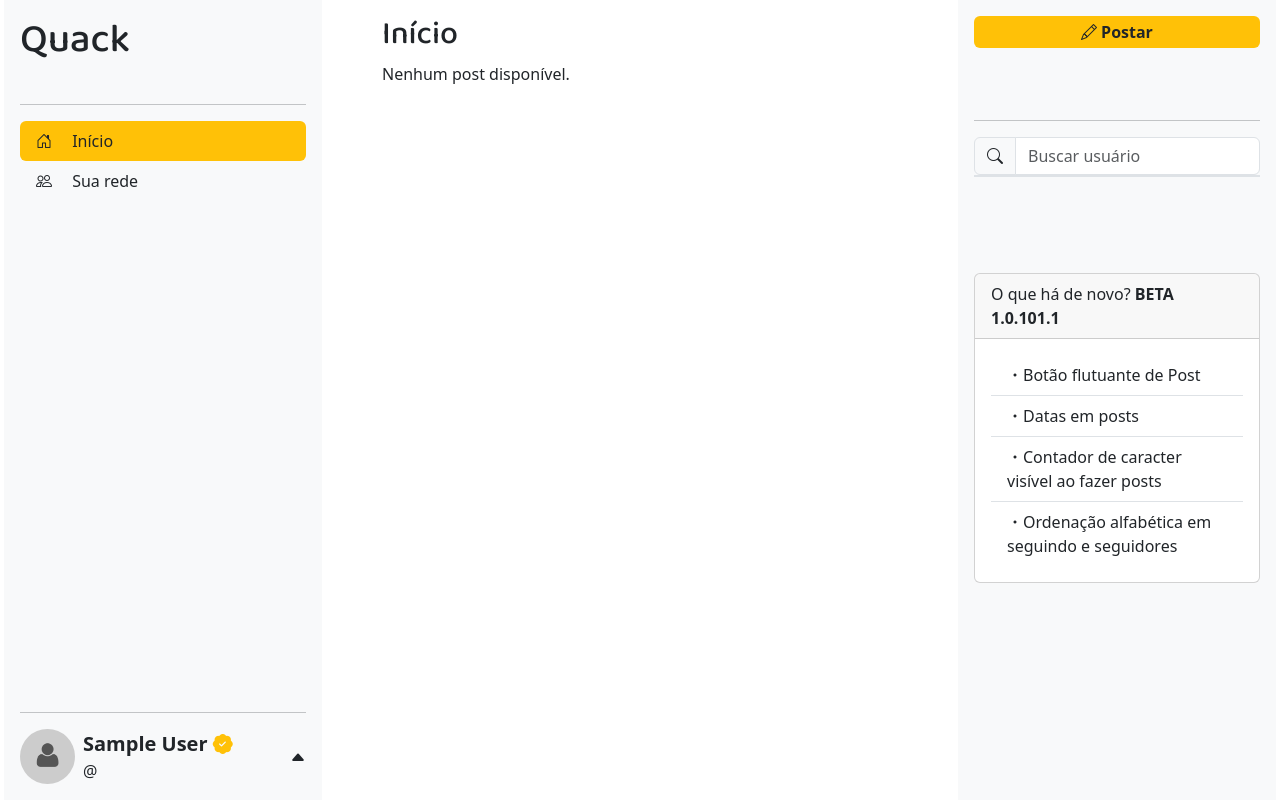
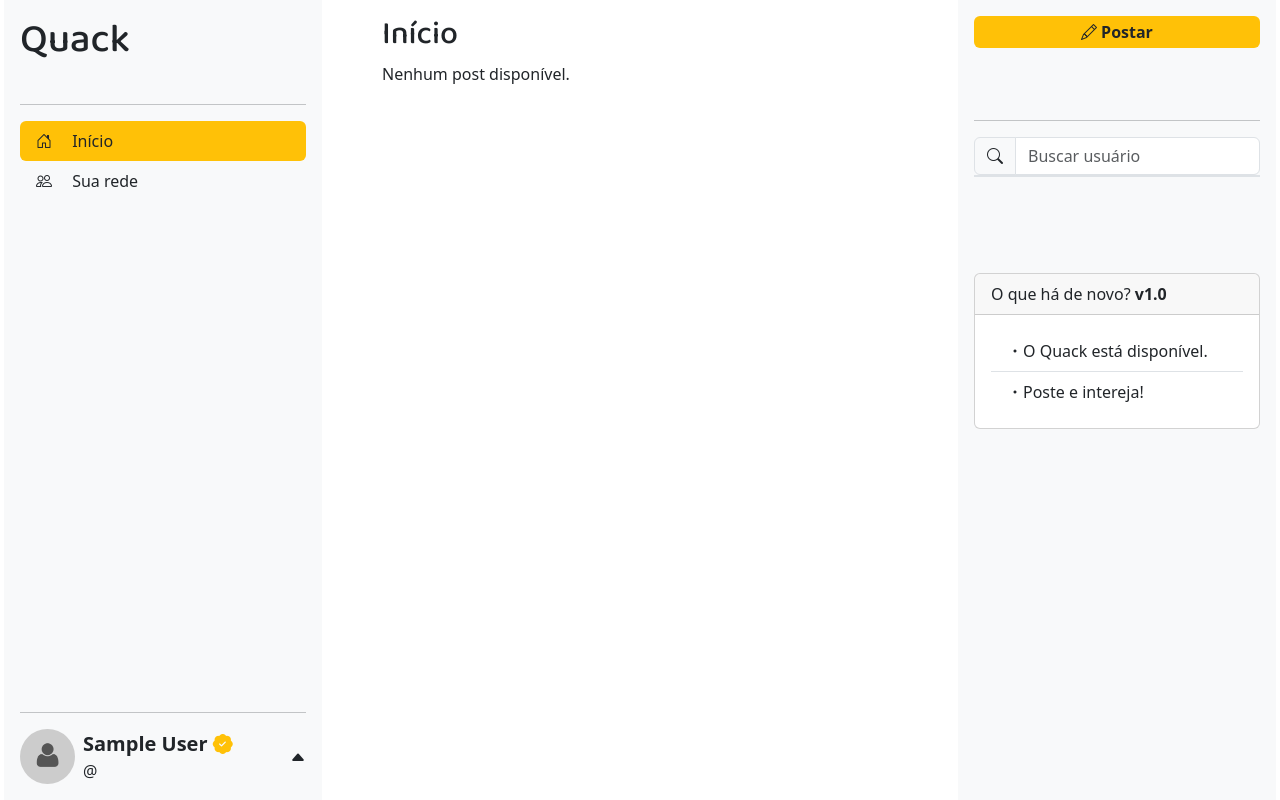
Before and after one commit to JayfckZ/quack, a Django app: page / in a window 1280 px wide. Run offline with Django 5.2, Linux system fonts and the light colour scheme; the visitor is signed in with stand-in values (Sample User, id 1); data comes from the database, SQL or seed files in the repository; data that the repository does not hold is empty; some libraries are stand-ins or nearby versions.

Commit message:
:rocket: v1.0 em produção

```diff
--- a/quack_app/templates/home.html
+++ b/quack_app/templates/home.html
@@ -287,13 +287,11 @@
 
                 <div class="mb-5"></div>
                 <div class="card mt-5">
-                    <div class="card-header">O que há de novo? <strong>BETA 1.0.101.1</strong></div>
+                    <div class="card-header">O que há de novo? <strong>v1.0</strong></div>
                     <div class="card-body">
                         <ul class="list-group list-group-flush">
-                            <li class="list-group-item"><i class="bi bi-dot"></i>Botão flutuante de Post</li>
-                            <li class="list-group-item"><i class="bi bi-dot"></i>Datas em posts</li>
-                            <li class="list-group-item"><i class="bi bi-dot"></i>Contador de caracter visível ao fazer posts</li>
-                            <li class="list-group-item"><i class="bi bi-dot"></i>Ordenação alfabética em seguindo e seguidores</li>
+                            <li class="list-group-item"><i class="bi bi-dot"></i>O Quack está disponível.</li>
+                            <li class="list-group-item"><i class="bi bi-dot"></i>Poste e intereja!</li>
                         </ul>
                     </div>
                 </div>
--- a/quack_project/settings.py
+++ b/quack_project/settings.py
@@ -24,7 +24,7 @@ BASE_DIR = Path(__file__).resolve().parent.parent
 SECRET_KEY = "django-insecure-)na&g^&bcq1haqj#ly^!*axl8q95hio@7kqvr0jytplj1t!wzi"
 
 # SECURITY WARNING: don't run with debug turned on in production!
-DEBUG = True
+DEBUG = False
 
 ALLOWED_HOSTS = ["localhost", "127.0.0.1", "quack-production-b68f.up.railway.app"]
 CSRF_TRUSTED_ORIGINS = [
```
